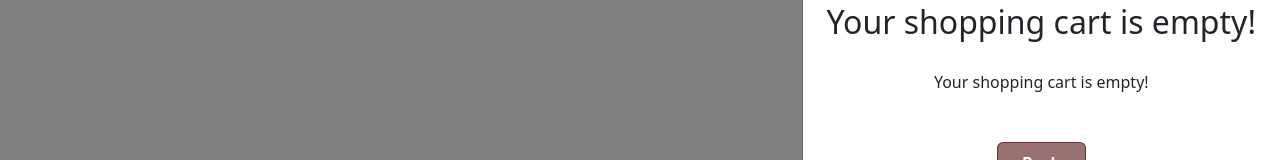
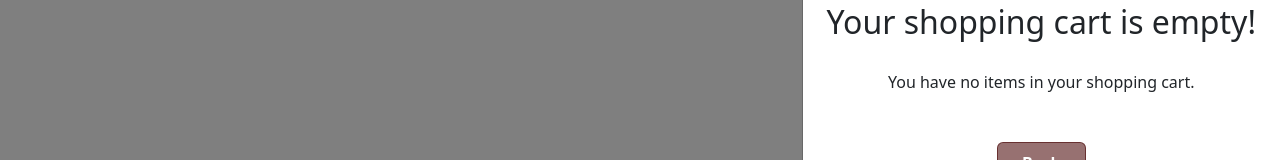
Before and after one commit to usamamukarram-arbisoft/book-shop, a React (Vite) app: page / in a window 1280 px wide. Both pictures are taken after a click on the icon 1229 px from the left and 32 px from the top of the page. Shown: the part 447-607 px from the top of the page. Built offline with nearby package versions, Linux system fonts and the light colour scheme.

Commit message:
bug: change empty cart text

```diff
--- a/src/Components/AddToCart/EmptyCart/EmptyCart.tsx
+++ b/src/Components/AddToCart/EmptyCart/EmptyCart.tsx
@@ -10,7 +10,7 @@ function EmptyCart() {
           <p className="fs-2 fw-medium mt-4">
             {Messages.emptyCart.emptyCartTitle.value}
           </p>
-          <p className="mt-4 mb-5">{Messages.emptyCart.emptyCartTitle.value}</p>
+          <p className="mt-4 mb-5">{Messages.emptyCart.emptyCartTexy.value}</p>
           <a
             href="/"
             className="btn btn-light fw-semibold rounded px-4 py-2 custom-btn"
```
